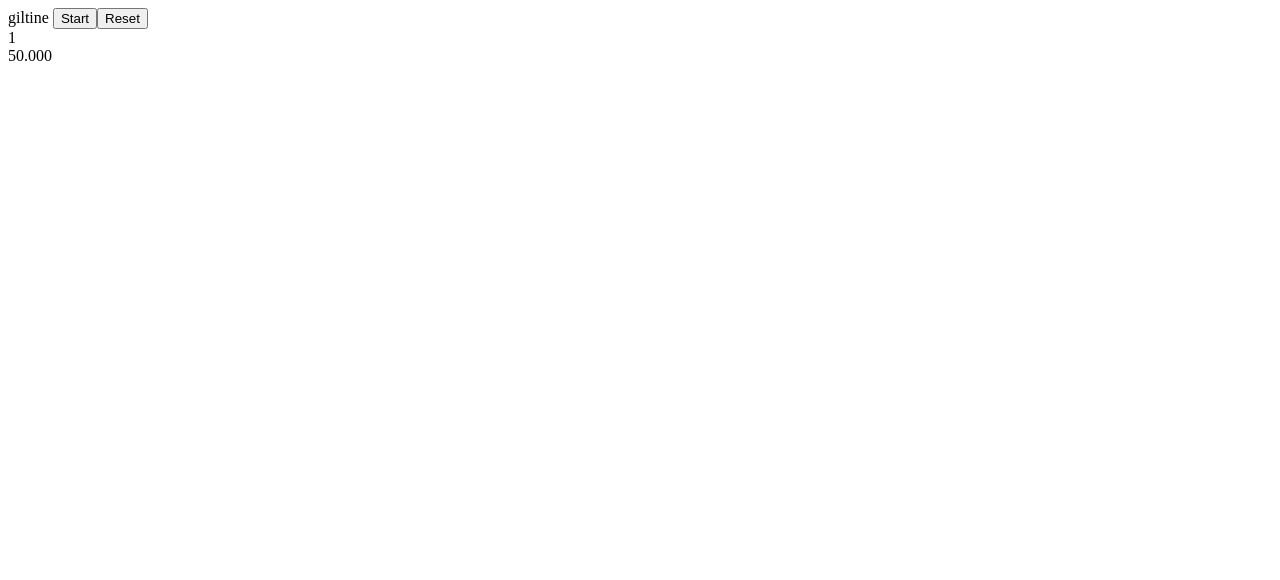
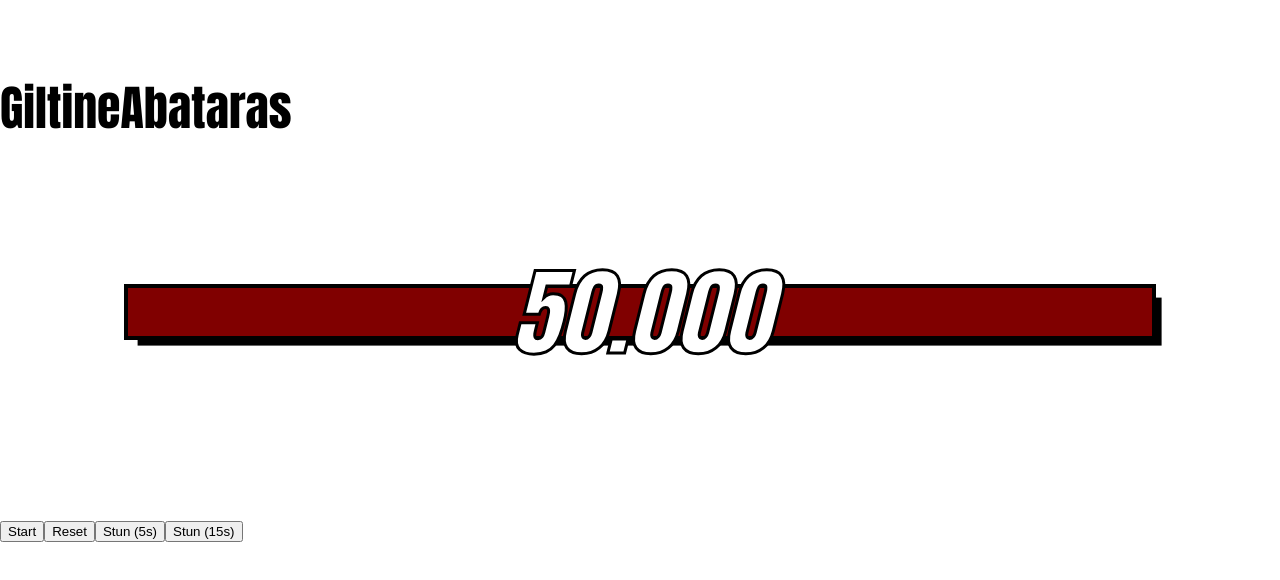
Before and after one commit to jetfontanilla/giltine-raid-timer, an Angular app: page / in a window 1280 px wide. Shown: the top 580 px of the page. Built offline with nearby package versions, Linux system fonts and the light colour scheme.

Commit message:
additional timer modes

```diff
--- a/src/app/countdown-timer.ts
+++ b/src/app/countdown-timer.ts
@@ -1,5 +1,5 @@
-import { concat, interval, mergeMap, NEVER, Observable, of, Subject } from "rxjs";
-import { finalize, map, startWith, switchMap, takeUntil, takeWhile, tap } from "rxjs/operators";
+import { concat, interval, NEVER, Observable, of, Subject } from "rxjs";
+import { map, startWith, switchMap, takeUntil, takeWhile, tap } from "rxjs/operators";
 import { format } from "date-fns";
 
 export interface CountdownTimerTick {
@@ -21,7 +21,7 @@ export class CountdownTimer {
 
   constructor(private durationMs: number = 0,
               private autoStart: boolean = false,
-              private intervalMs: number = 100,
+              private intervalMs: number = 25,
               private format: string = "ss.SSS") {
     this.remainingTimeMs = this.durationMs;
     this.remainingTime = this.computeRemainingTimeString(this.remainingTimeMs);
@@ -37,13 +37,10 @@ export class CountdownTimer {
     let baseTimer$ = this.generateIntervalTimer$(this.intervalMs);
     return this.active$.pipe(
       startWith(this.autoStart),
-      tap(x => console.log(x)),
       tap(isActive => this.paused = !isActive),
       switchMap(isActive => isActive ? baseTimer$ : NEVER),
-      tap(x => console.log(x)),
       takeUntil(this.onDestroy$),
-      takeWhile(timerTick => timerTick?.time >= 0),
-      finalize(() => this.complete())
+      takeWhile(timerTick => timerTick?.time >= 0)
     );
   }
 
@@ -54,11 +51,6 @@ export class CountdownTimer {
         map(() => {
           this.remainingTimeMs -= this.intervalMs;
           this.remainingTime = this.computeRemainingTimeString(this.remainingTimeMs);
-
-          if (this.isComplete()) {
-            this.complete();
-          }
-
           return {
             time: this.remainingTimeMs,
             timeString: this.remainingTime,
@@ -67,10 +59,6 @@ export class CountdownTimer {
           };
         })
       );
-  }
-
-  private isComplete(): boolean {
-    return this.remainingTimeMs < this.intervalMs;
   }
 
   complete(): void {
--- a/src/app/giltine-timer-app.component.html
+++ b/src/app/giltine-timer-app.component.html
@@ -1,8 +1,20 @@
-{{getMode()}}
+<div class="header">
+  <span [class.active]="getMode() == 'giltine'" (click)="setMode('giltine')">Giltine</span>
+  <span [class.active]="getMode() == 'abataras'" (click)="setMode('abataras')">Abataras</span>
+</div>
+
+<div class="timer" *ngIf="getTimerTick()">
+  <div class="progress-bar">
+    <div class="progress"
+         [style.width]="getProgressWidth()"
+         [ngClass]="getMode()"
+    ></div>
+  </div>
+  <div class="time">{{getTimerTick()?.timeString || "CONDENSATION!"}}</div>
+</div>
+
 <button *ngIf="isPaused()" (click)="resume()">Start</button>
 <button *ngIf="!isPaused()" (click)="pause()">Pause</button>
 <button (click)="reset()">Reset</button>
-<div *ngIf="getTimerTick()">
-  <div>{{getTimerTick()?.percent}}</div>
-  <div>{{getTimerTick()?.timeString}}</div>
-</div>
+<button (click)="stun5()">Stun (5s)</button>
+<button (click)="stun15()">Stun (15s)</button>
--- a/src/app/giltine-timer-app.component.scss
+++ b/src/app/giltine-timer-app.component.scss
@@ -0,0 +1,40 @@
+:host {
+  padding: 1em;
+  font-size: 3em;
+  font-family: Impact, serif;
+}
+
+.timer {
+  width: 80%;
+  margin: auto;
+  position: relative;
+  padding: 3em 0;
+}
+
+.progress-bar {
+  outline: 0.1em #000 solid;
+  box-shadow: 0.2em 0.2em #000;
+}
+
+.progress {
+  height: 1em;
+  &.giltine {
+    background-color: maroon;
+  }
+  &.abataras {
+    background-color: darkviolet;
+  }
+}
+
+.time {
+  position: absolute;
+  top: 50%;
+  left: 50%;
+  transform: translate(-50%, -50%);
+  font-size: 2em;
+  font-style: italic;
+  text-outline: 0.2em #000;
+  -webkit-text-fill-color: #fff;
+  -webkit-text-stroke-width: 3px;
+  -webkit-text-stroke-color: #000;
+}
--- a/src/app/giltiner-timer-app.component.ts
+++ b/src/app/giltiner-timer-app.component.ts
@@ -1,10 +1,16 @@
 import { ChangeDetectionStrategy, ChangeDetectorRef, Component, OnDestroy, OnInit } from '@angular/core';
 import { CountdownTimer, CountdownTimerTick } from "./countdown-timer";
+import { timer } from "rxjs";
 
 const DURATION_GILTINE = 50000;
 const DURATION_ABATARAS = 45000;
 const MODE_GILTINE = 'giltine';
 const MODE_ABATARAS = 'abataras';
+
+const DURATION_LOOKUP: Record<string, number> = {
+  giltine: DURATION_GILTINE,
+  abataras: DURATION_ABATARAS
+}
 
 @Component({
   selector: 'giltine-timer-app',
@@ -28,8 +34,39 @@ export class GiltinerTimerAppComponent implements OnInit, OnDestroy {
   private initializeTimer(): void {
     this.currentTimer?.getTimer$().subscribe(timerTick => {
       this.timerTick = timerTick;
+
+      if (timerTick.time <= 0) {
+        const CONDENSE_DURATION = 1000;
+        timer(CONDENSE_DURATION).subscribe(() => {
+          this.reset();
+        });
+      }
+
       this.changeDetectorRef.markForCheck();
     });
+  }
+
+  private setTimer(timer: CountdownTimer): void {
+    this.currentTimer?.destroy();
+    this.currentTimer = timer;
+    this.initializeTimer();
+    this.changeDetectorRef.markForCheck();
+  }
+
+  stun5(): void {
+    this.setTimer(new CountdownTimer(5000, true));
+  }
+
+  stun15(): void {
+    this.setTimer(new CountdownTimer(15000, true));
+  }
+
+  setMode(mode: string): void {
+    if (mode == this.currentMode) {
+      return;
+    }
+    this.currentMode = mode;
+    this.reset();
   }
 
   getMode(): string {
@@ -38,6 +75,11 @@ export class GiltinerTimerAppComponent implements OnInit, OnDestroy {
 
   getTimerTick(): CountdownTimerTick | undefined {
     return this.timerTick;
+  }
+
+  getProgressWidth(): string {
+    const percent = this.timerTick?.percent ?? 0;
+    return (percent * 100).toString() + "%";
   }
 
   pause(): void {
@@ -55,10 +97,7 @@ export class GiltinerTimerAppComponent implements OnInit, OnDestroy {
   }
 
   reset(): void {
-    this.currentTimer?.destroy();
-    this.currentTimer = new CountdownTimer(DURATION_GILTINE, false);
-    this.initializeTimer();
-    this.changeDetectorRef.markForCheck();
+    this.setTimer(new CountdownTimer(DURATION_LOOKUP[this.currentMode], true));
   }
 
   ngOnDestroy() {
--- a/src/index.html
+++ b/src/index.html
@@ -6,6 +6,13 @@
   <base href="/">
   <meta name="viewport" content="width=device-width, initial-scale=1">
   <link rel="icon" type="image/x-icon" href="favicon.ico">
+  <style type="text/css">
+    html, body {
+      height: 100%;
+      padding: 0;
+      margin: 0;
+    }
+  </style>
 </head>
 <body>
   <giltine-timer-app></giltine-timer-app>
```
